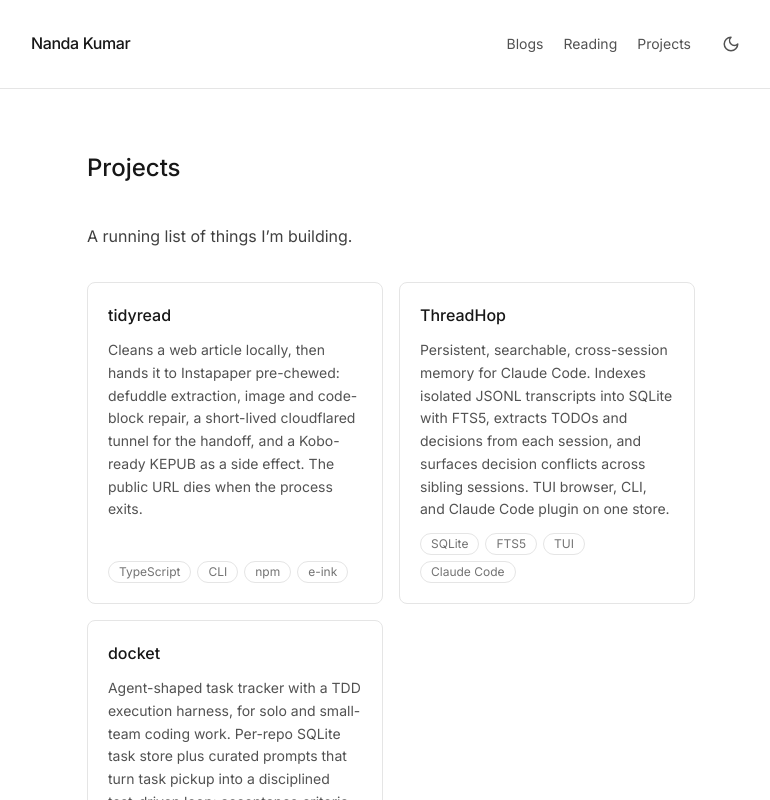
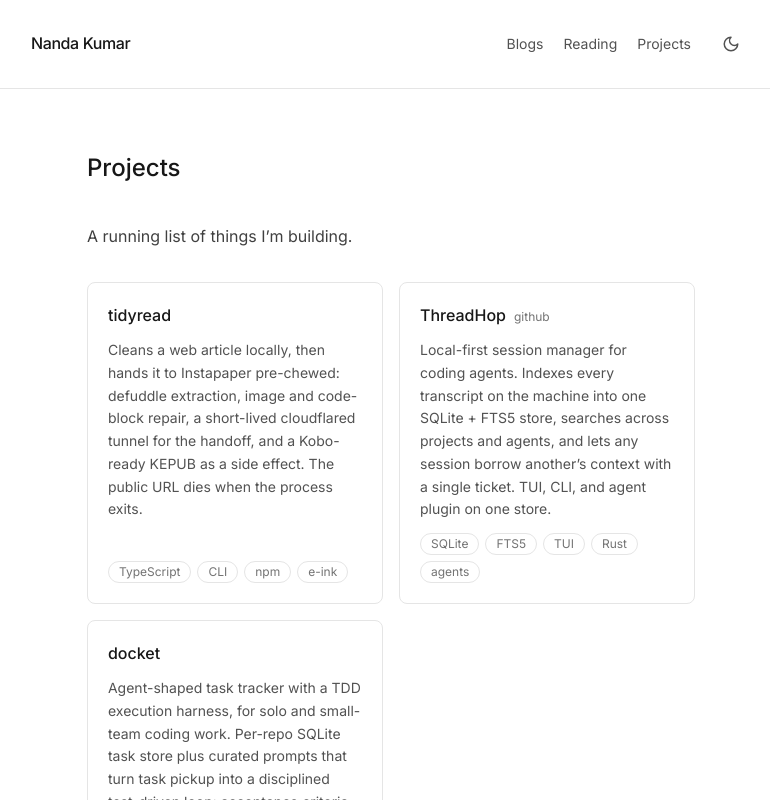
Before and after one commit to parzival1l/parzival1l.github.io, a Next.js app: page /projects in a window 1280 px wide. Shown: the top 800 px of the page, without its empty margins (249-1019 px from the left). Built offline with nearby package versions, Linux system fonts and the light colour scheme; no server answers.

Commit message:
Projects: link ThreadHop card to threadhop.parzival.computer
ProjectCard gains an optional url; when set the title links to the
product site and GitHub becomes a secondary link. ThreadHop copy
refreshed. Handoff records the Cloudflare Workers deployment.

```diff
--- a/app/projects/page.tsx
+++ b/app/projects/page.tsx
@@ -22,12 +22,13 @@ const projects: ProjectData[] = [
   {
     name: 'ThreadHop',
     repo: 'parzival1l/threadhop',
+    url: 'https://threadhop.parzival.computer',
     description:
-      'Persistent, searchable, cross-session memory for Claude Code. Indexes ' +
-      'isolated JSONL transcripts into SQLite with FTS5, extracts TODOs and ' +
-      'decisions from each session, and surfaces decision conflicts across ' +
-      'sibling sessions. TUI browser, CLI, and Claude Code plugin on one store.',
-    tags: ['SQLite', 'FTS5', 'TUI', 'Claude Code'],
+      'Local-first session manager for coding agents. Indexes every transcript ' +
+      'on the machine into one SQLite + FTS5 store, searches across projects ' +
+      'and agents, and lets any session borrow another\u2019s context with a ' +
+      'single ticket. TUI, CLI, and agent plugin on one store.',
+    tags: ['SQLite', 'FTS5', 'TUI', 'Rust', 'agents'],
   },
   {
     name: 'docket',
--- a/components/project-card.tsx
+++ b/components/project-card.tsx
@@ -9,6 +9,10 @@ export interface ProjectData {
   /** GitHub repo slug, e.g. "parzival1l/tidyread". Drives the link and the
       last-commit nudge. */
   repo: string
+  /** Optional product site. When set, the card title links here and the
+      GitHub repo moves to a small secondary link; the last-commit nudge
+      still comes from `repo`. */
+  url?: string
   /** Short facet chips: language, distribution, whatever earns the space. */
   tags: string[]
 }
@@ -66,12 +70,22 @@ export function ProjectCard({ project }: { project: ProjectData }) {
   return (
     <article className="flex flex-col gap-3 rounded-lg border border-neutral-200 p-5 transition-colors hover:border-neutral-500">
       <div className="flex items-baseline justify-between gap-3">
-        <a
-          href={`https://github.com/${project.repo}`}
-          className="text-base font-medium text-neutral-900 underline-offset-4 hover:underline"
-        >
-          {project.name}
-        </a>
+        <span className="flex items-baseline gap-2">
+          <a
+            href={project.url ?? `https://github.com/${project.repo}`}
+            className="text-base font-medium text-neutral-900 underline-offset-4 hover:underline"
+          >
+            {project.name}
+          </a>
+          {project.url ? (
+            <a
+              href={`https://github.com/${project.repo}`}
+              className="text-xs text-neutral-500 underline-offset-4 hover:underline"
+            >
+              github
+            </a>
+          ) : null}
+        </span>
         {freshness ? (
           <span
             className={`text-xs whitespace-nowrap ${
```
Also changed, not shown: 1 other file (tests, documents, lock files or other folders).
